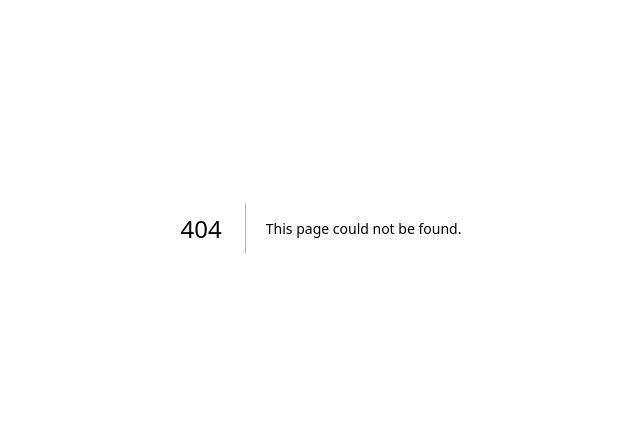
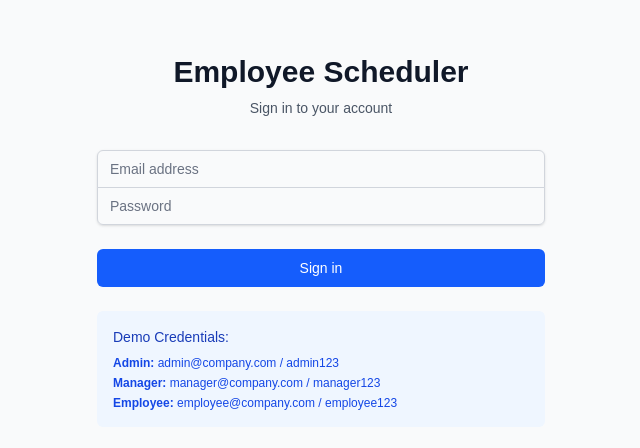
Before and after one commit to changerate/shiftlytics, a Next.js app: page /login in a window 1280 px wide. Before the commit this address had no page. Shown: the part 172-620 px from the top of the page, without its empty margins (319-959 px from the left). Built offline with nearby package versions, Linux system fonts and the light colour scheme.

Commit message:
claude-made login and removed alias imports

```diff
--- /dev/null
+++ b/src/app/login/page.js
@@ -0,0 +1,144 @@
+'use client';
+
+import { useState } from 'react';
+import { useRouter } from 'next/navigation';
+
+// Mock user data - replace with Supabase later
+const MOCK_USERS = [
+  { email: 'admin@company.com', password: 'admin123', role: 'admin' },
+  { email: 'manager@company.com', password: 'manager123', role: 'manager' },
+  { email: 'employee@company.com', password: 'employee123', role: 'employee' }
+];
+
+
+
+
+
+export default function LoginPage() {
+  const [formData, setFormData] = useState({
+    email: '',
+    password: ''
+  });
+  const [error, setError] = useState('');
+  const [isLoading, setIsLoading] = useState(false);
+  const router = useRouter();
+
+  const handleInputChange = (e) => {
+    const { name, value } = e.target;
+    setFormData(prev => ({
+      ...prev,
+      [name]: value
+    }));
+    // Clear error when user starts typing
+    if (error) setError('');
+  };
+
+
+
+
+  const handleSubmit = async (e) => {
+    e.preventDefault();
+    setIsLoading(true);
+    setError('');
+
+    // Simulate API delay
+    await new Promise(resolve => setTimeout(resolve, 1000));
+
+    // Mock authentication
+    const user = MOCK_USERS.find(
+      u => u.email === formData.email && u.password === formData.password
+    );
+
+    if (user) {
+      // In a real app, you'd store the auth token/session
+      localStorage.setItem('mockUser', JSON.stringify(user));
+      router.push('/dashboard');
+    } else {
+      setError('Invalid email or password');
+    }
+
+    setIsLoading(false);
+  };
+
+
+
+
+
+  return (
+    <div className="min-h-screen flex items-center justify-center bg-gray-50 py-12 px-4 sm:px-6 lg:px-8">
+      <div className="max-w-md w-full space-y-8">
+        <div>
+          <h2 className="mt-6 text-center text-3xl font-extrabold text-gray-900">
+            Employee Scheduler
+          </h2>
+          <p className="mt-2 text-center text-sm text-gray-600">
+            Sign in to your account
+          </p>
+        </div>
+
+        <form className="mt-8 space-y-6" onSubmit={handleSubmit}>
+          <div className="rounded-md shadow-sm -space-y-px">
+            <div>
+              <label htmlFor="email" className="sr-only">
+                Email address
+              </label>
+              <input
+                id="email"
+                name="email"
+                type="email"
+                autoComplete="email"
+                required
+                className="appearance-none rounded-none relative block w-full px-3 py-2 border border-gray-300 placeholder-gray-500 text-gray-900 rounded-t-md focus:outline-none focus:ring-blue-500 focus:border-blue-500 focus:z-10 sm:text-sm"
+                placeholder="Email address"
+                value={formData.email}
+                onChange={handleInputChange}
+              />
+            </div>
+            <div>
+              <label htmlFor="password" className="sr-only">
+                Password
+              </label>
+              <input
+                id="password"
+                name="password"
+                type="password"
+                autoComplete="current-password"
+                required
+                className="appearance-none rounded-none relative block w-full px-3 py-2 border border-gray-300 placeholder-gray-500 text-gray-900 rounded-b-md focus:outline-none focus:ring-blue-500 focus:border-blue-500 focus:z-10 sm:text-sm"
+                placeholder="Password"
+                value={formData.password}
+                onChange={handleInputChange}
+              />
+            </div>
+          </div>
+
+          {error && (
+            <div className="text-red-600 text-sm text-center">
+              {error}
+            </div>
+          )}
+
+          <div>
+            <button
+              type="submit"
+              disabled={isLoading}
+              className="group relative w-full flex justify-center py-2 px-4 border border-transparent text-sm font-medium rounded-md text-white bg-blue-600 hover:bg-blue-700 focus:outline-none focus:ring-2 focus:ring-offset-2 focus:ring-blue-500 disabled:opacity-50 disabled:cursor-not-allowed"
+            >
+              {isLoading ? 'Signing in...' : 'Sign in'}
+            </button>
+          </div>
+
+          {/* Demo credentials */}
+          <div className="mt-6 p-4 bg-blue-50 rounded-md">
+            <h3 className="text-sm font-medium text-blue-800 mb-2">Demo Credentials:</h3>
+            <div className="text-xs text-blue-700 space-y-1">
+              <div><strong>Admin:</strong> admin@company.com / admin123</div>
+              <div><strong>Manager:</strong> manager@company.com / manager123</div>
+              <div><strong>Employee:</strong> employee@company.com / employee123</div>
+            </div>
+          </div>
+        </form>
+      </div>
+    </div>
+  );
+}
```
